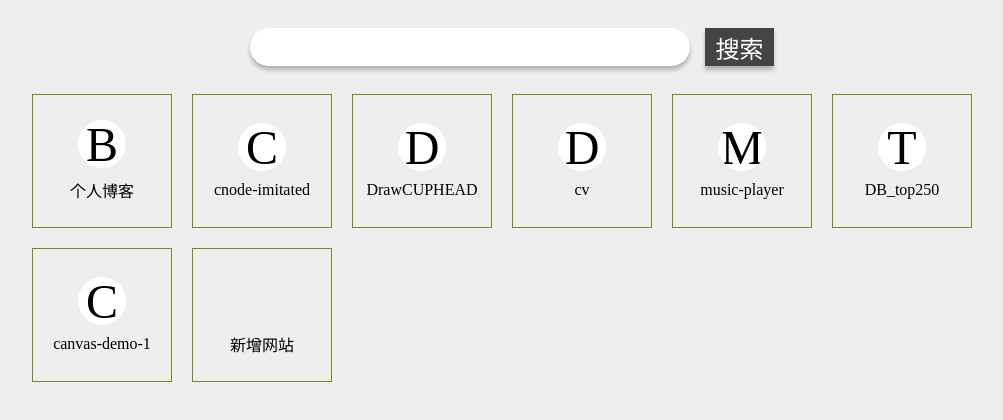
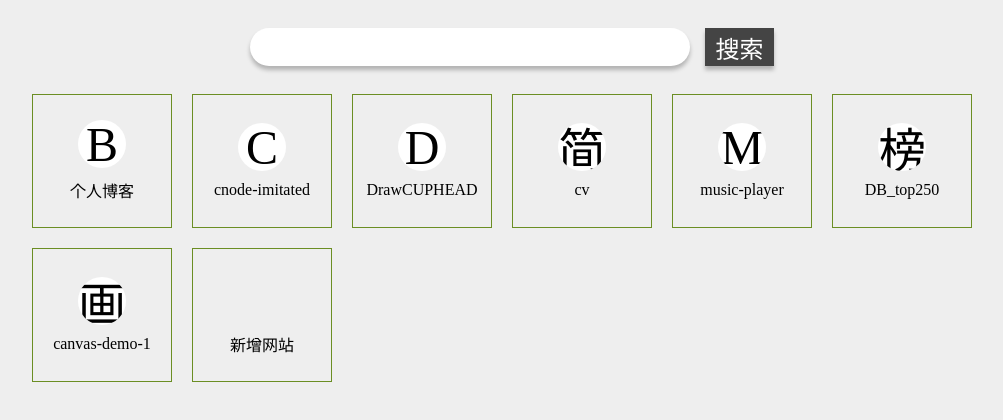
Before and after one commit to gzygzy00/nav-demo-1, a website: page src/index.html in a window 1280 px wide. Shown: the whole page, without its empty margins (128-1131 px from the left). Drawn offline with nearby package versions, Linux system fonts and the light colour scheme.

Commit message:
修复内容细节

```diff
--- a/src/main.js
+++ b/src/main.js
@@ -31,7 +31,7 @@ const hashMap = initSites || [
   },
   {
     url: 'https://gzygzy00.github.io/cv',
-    logo: 'D'
+    logo: '简'
   },
   {
     url: 'https://gzygzy00.github.io/music-player',
@@ -39,11 +39,11 @@ const hashMap = initSites || [
   },
   {
     url: 'https://gzygzy00.github.io/DB_top250',
-    logo: 'T'
+    logo: '榜'
   },
   {
     url: 'https://gzygzy00.github.io/canvas-demo-1',
-    logo: 'C'
+    logo: '画'
   },
 ];
 
```
Also changed, not shown: dist/index.html, 2 other files.
